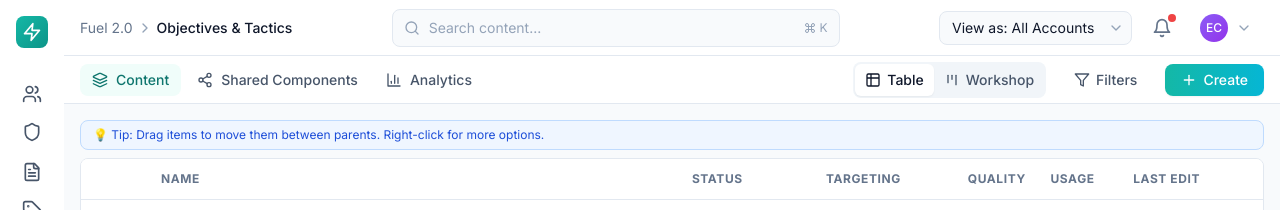
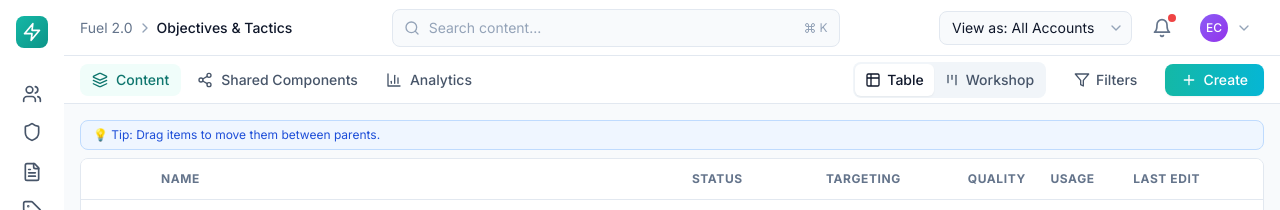
Before and after one commit to jan-cermak-1/fuel-2-content-factory, a React (Vite) app: page / in a window 1280 px wide. Shown: the top 210 px of the page. Built offline with nearby package versions, Linux system fonts and the light colour scheme.

Commit message:
fix: sticky NAME column with prominent shadow, remove border-collapse for sticky support

```diff
--- a/src/components/table-view/HierarchyRow.jsx
+++ b/src/components/table-view/HierarchyRow.jsx
@@ -95,7 +95,7 @@ export default function HierarchyRow({
       }}
     >
       {/* STICKY: Drag Handle + Expand + Badge + Name */}
-      <td className={`sticky left-0 z-10 px-2 shadow-[2px_0_5px_-2px_rgba(0,0,0,0.1)] transition-colors overflow-visible ${isDragging ? 'bg-teal-50' : isDropTarget ? 'bg-teal-50' : 'bg-white group-hover:bg-slate-50'}`} style={{ minWidth: '400px', width: 'auto', position: 'relative' }}>
+      <td className={`sticky left-0 z-10 px-2 shadow-[4px_0_15px_-3px_rgba(0,0,0,0.25)] transition-colors ${isDragging ? 'bg-teal-50' : isDropTarget ? 'bg-teal-50' : 'bg-white group-hover:bg-slate-50'}`} style={{ minWidth: '400px', width: 'auto' }}>
         <div className="flex items-center h-12 relative overflow-visible w-full" style={{ minHeight: 48 }}>
           {/* Drag Handle - FIRST */}
           {canDrag && dragHandleProps ? (
--- a/src/components/table-view/TableView.jsx
+++ b/src/components/table-view/TableView.jsx
@@ -176,12 +176,12 @@ export default function TableView() {
       <div className="h-full flex flex-col">
         {/* Drag hint */}
         <div className="mb-2 px-3 py-1.5 bg-blue-50 border border-blue-200 rounded-lg text-xs text-blue-700">
-          💡 Tip: Drag items to move them between parents. Right-click for more options.
+          💡 Tip: Drag items to move them between parents.
         </div>
 
         {/* Scrollable Table Container */}
         <div className="flex-1 overflow-auto bg-white rounded-lg border border-slate-200">
-          <table className="w-full border-collapse min-w-[1000px]">
+          <table className="w-full min-w-[1000px]" style={{ borderSpacing: 0 }}>
             <colgroup>
               <col style={{ minWidth: '400px' }} />
               <col className="w-[110px] min-w-[110px]" />
@@ -193,7 +193,7 @@ export default function TableView() {
             {/* Table Header */}
             <thead className="sticky top-0 z-20 bg-white border-b border-slate-200">
               <tr className="text-xs font-medium text-slate-500 uppercase tracking-wider">
-                <th className="sticky left-0 z-30 bg-white text-left px-4 py-3 shadow-[2px_0_5px_-2px_rgba(0,0,0,0.1)]">
+                <th className="sticky left-0 z-30 bg-white text-left px-4 py-3 shadow-[4px_0_15px_-3px_rgba(0,0,0,0.25)]">
                   <div className="flex items-center gap-2">
                     <span className="w-14"></span>
                     <span>Name</span>
```
